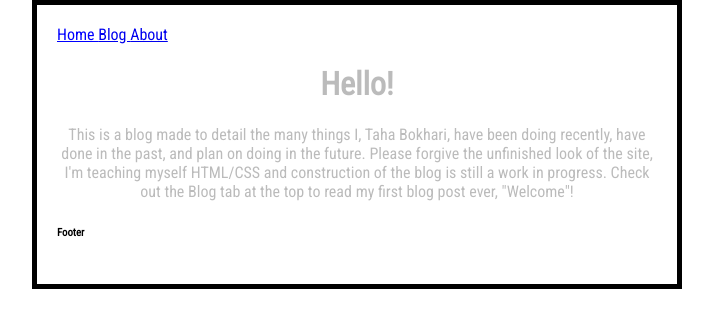
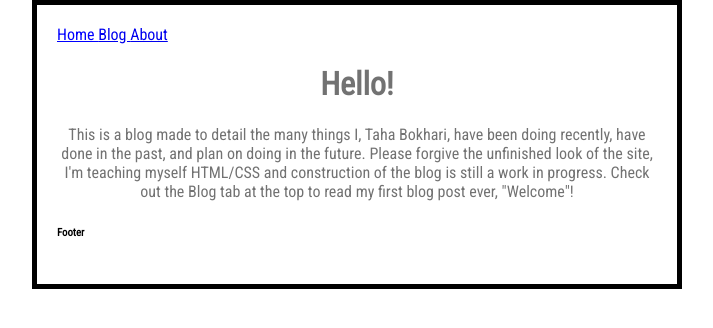
Before and after one commit to boktah/boktah.github.io, a Jekyll site: the page built from index.html, in a window 1280 px wide. Shown: the top 328 px of the page, without its empty margins (283-996 px from the left). Built offline with Jekyll 4.4.1, drawn with Linux system fonts in a browser that asks for light colours.

Commit message:
Corrected text color

```diff
--- a/_sass/main.scss
+++ b/_sass/main.scss
@@ -17,5 +17,5 @@ body {
 
 .content {
     text-align: center;
-    color: #bbbbbb;
+    color: #727272;
 }
```
